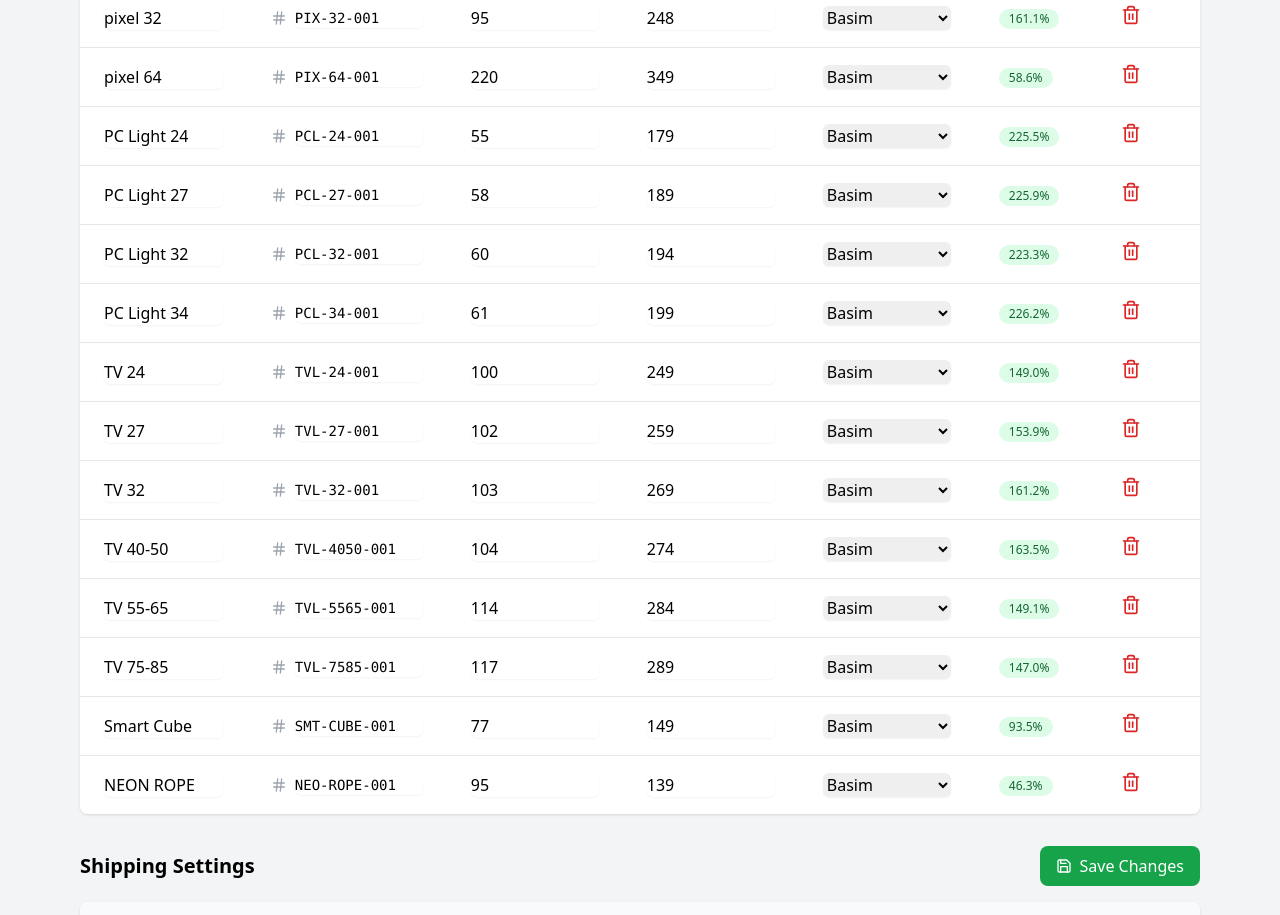
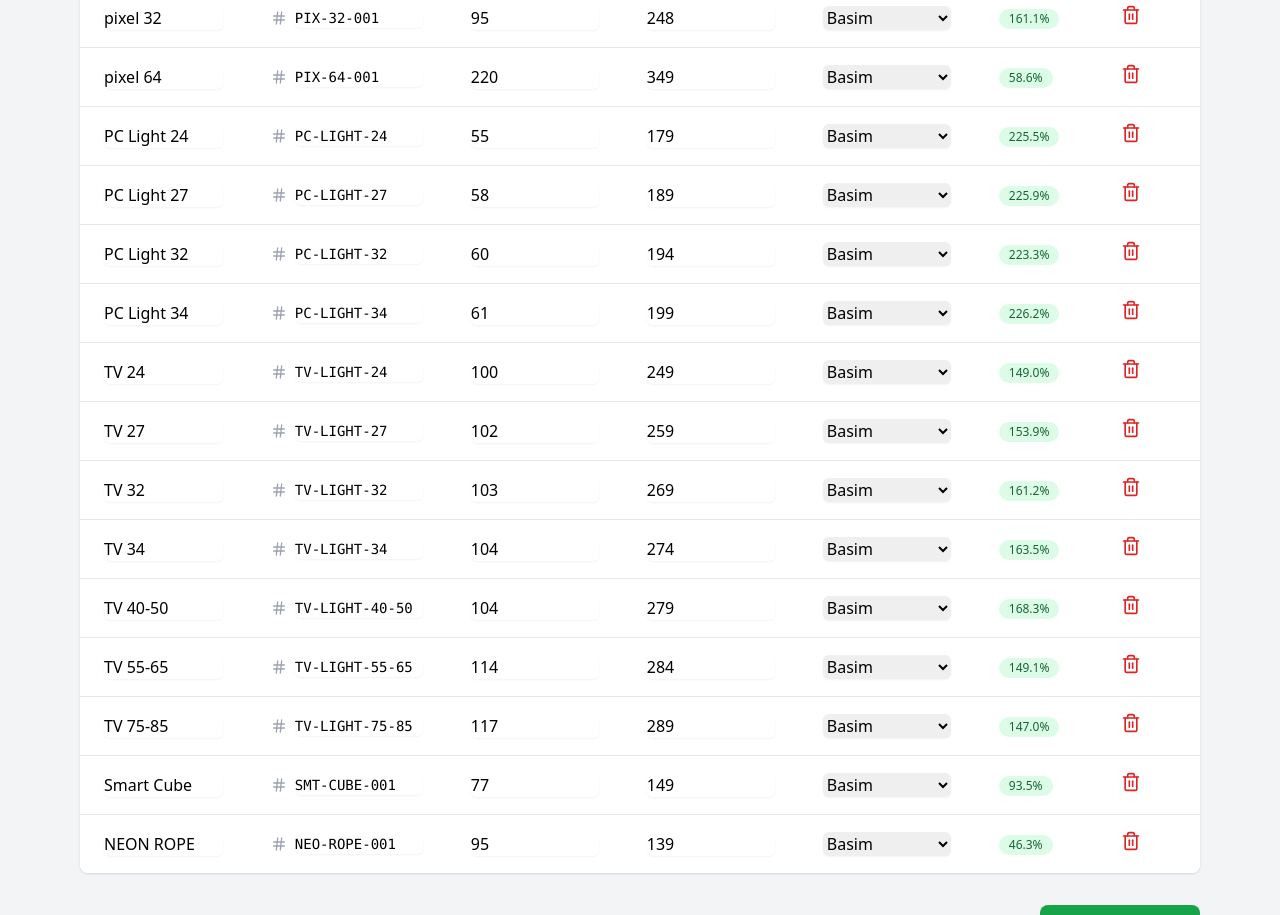
Before and after one commit to BasimAlmatboli/Cactus, a React (Vite) app: page /settings in a window 1280 px wide. Shown: the part 880-1795 px from the top of the page. Built offline with nearby package versions, Linux system fonts and the light colour scheme.

Commit message:
Update products.ts

```diff
--- a/src/data/products.ts
+++ b/src/data/products.ts
@@ -4,7 +4,7 @@ const defaultProducts: Product[] = [
   {
     id: 'Old RGB Light',
     name: 'Old RGB Light',
-    sku: 'RGB-OLD-001',
+    sku: 'RGB-001',
     cost: 130,
     sellingPrice: 199,
     owner: 'yassir'
@@ -20,7 +20,7 @@ const defaultProducts: Product[] = [
   {
     id: 'Mousepad',
     name: 'Mousepad',
-    sku: 'ACC-MP-001',
+    sku: 'MP-L-001',
     cost: 16,
     sellingPrice: 79,
     owner: 'yassir'
@@ -52,7 +52,7 @@ const defaultProducts: Product[] = [
   {
     id: 'PC Light 24',
     name: 'PC Light 24',
-    sku: 'PCL-24-001',
+    sku: 'PC-LIGHT-24',
     cost: 55,
     sellingPrice: 179,
     owner: 'basim'
@@ -60,7 +60,7 @@ const defaultProducts: Product[] = [
   {
     id: 'PC Light 27',
     name: 'PC Light 27',
-    sku: 'PCL-27-001',
+    sku: 'PC-LIGHT-27',
     cost: 58,
     sellingPrice: 189,
     owner: 'basim'
@@ -68,7 +68,7 @@ const defaultProducts: Product[] = [
   {
     id: 'PC Light 32',
     name: 'PC Light 32',
-    sku: 'PCL-32-001',
+    sku: 'PC-LIGHT-32',
     cost: 60,
     sellingPrice: 194,
     owner: 'basim'
@@ -76,7 +76,7 @@ const defaultProducts: Product[] = [
   {
     id: 'PC Light 34',
     name: 'PC Light 34',
-    sku: 'PCL-34-001',
+    sku: 'PC-LIGHT-34',
     cost: 61,
     sellingPrice: 199,
     owner: 'basim'
@@ -84,7 +84,7 @@ const defaultProducts: Product[] = [
   {
     id: 'TV 24',
     name: 'TV 24',
-    sku: 'TVL-24-001',
+    sku: 'TV-LIGHT-24',
     cost: 100,
     sellingPrice: 249,
     owner: 'basim'
@@ -92,7 +92,7 @@ const defaultProducts: Product[] = [
   {
     id: 'TV 27',
     name: 'TV 27',
-    sku: 'TVL-27-001',
+    sku: 'TV-LIGHT-27',
     cost: 102,
     sellingPrice: 259,
     owner: 'basim'
@@ -100,23 +100,31 @@ const defaultProducts: Product[] = [
   {
     id: 'TV 32',
     name: 'TV 32',
-    sku: 'TVL-32-001',
+    sku: 'TV-LIGHT-32',
     cost: 103,
     sellingPrice: 269,
     owner: 'basim'
   },
   {
-    id: 'TV 40-50',
-    name: 'TV 40-50',
-    sku: 'TVL-4050-001',
+    id: 'TV 34',
+    name: 'TV 34',
+    sku: 'TV-LIGHT-34',
     cost: 104,
     sellingPrice: 274,
     owner: 'basim'
   },
   {
+    id: 'TV 40-50',
+    name: 'TV 40-50',
+    sku: 'TV-LIGHT-40-50',
+    cost: 104,
+    sellingPrice: 279,
+    owner: 'basim'
+  },
+  {
     id: 'TV 55-65',
     name: 'TV 55-65',
-    sku: 'TVL-5565-001',
+    sku: 'TV-LIGHT-55-65',
     cost: 114,
     sellingPrice: 284,
     owner: 'basim'
@@ -124,7 +132,7 @@ const defaultProducts: Product[] = [
   {
     id: 'TV 75-85',
     name: 'TV 75-85',
-    sku: 'TVL-7585-001',
+    sku: 'TV-LIGHT-75-85',
     cost: 117,
     sellingPrice: 289,
     owner: 'basim'
```
